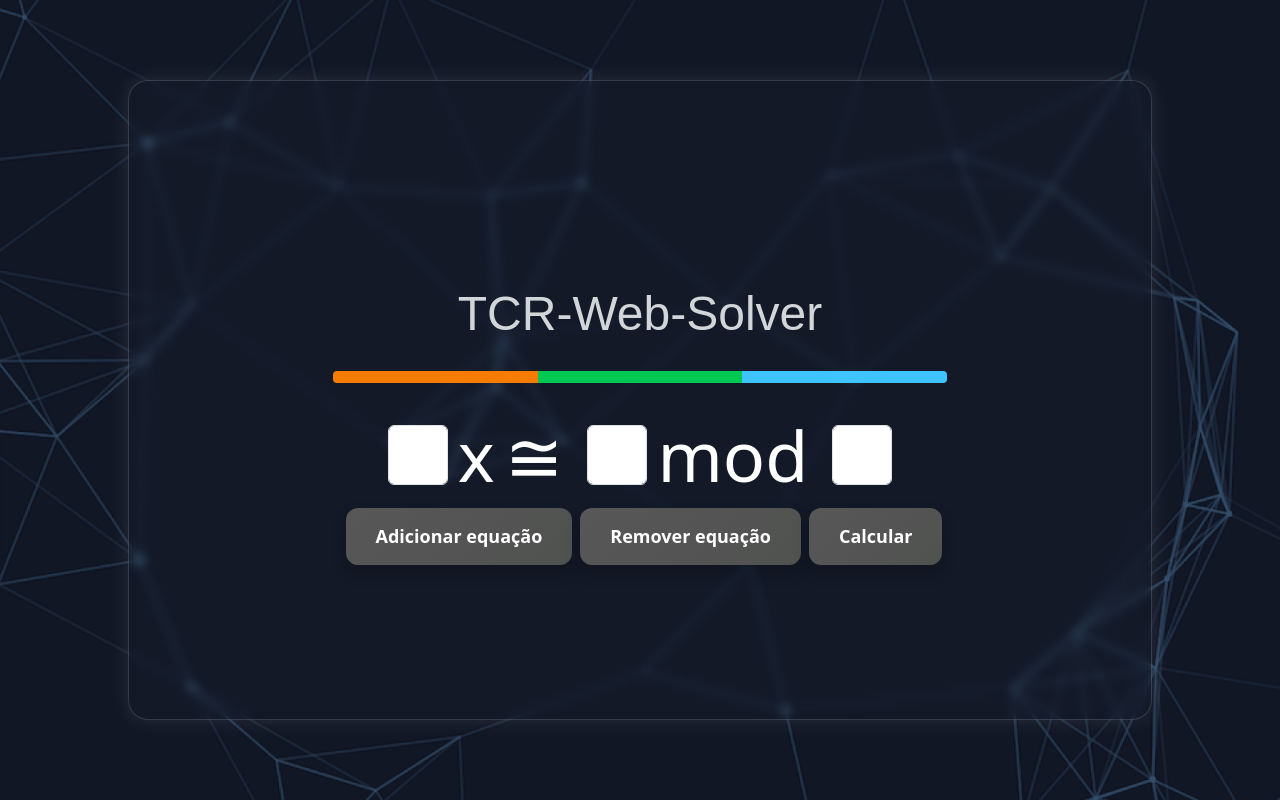
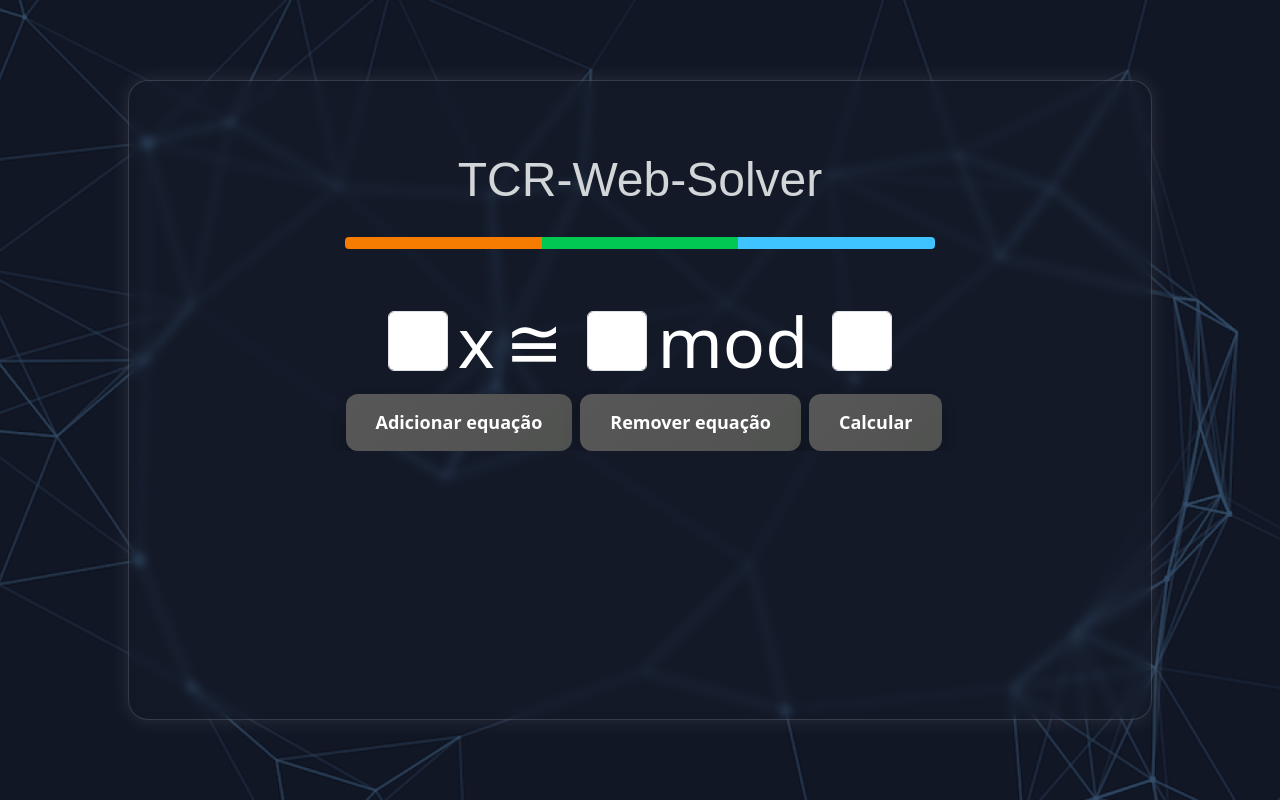
Before and after one commit to NicholasCartaxo/TCR-Web-Solver, a Flask app: page / in a window 1280 px wide. Run offline with Flask 3, Linux system fonts and the light colour scheme.

Commit message:
updated front end

```diff
--- a/api/static/css/style.css
+++ b/api/static/css/style.css
@@ -59,13 +59,14 @@ body {
     display: flex;
     width: 60%; /* ajuste conforme o necessário */
     height: 12px;
-    margin: 20px auto; /* centraliza */
+    margin: 20px auto 10px auto; /* topo auto, base 10px */
     border-radius: 4px;
     overflow: hidden;
 }
 
 .segmento {
-    height: 100%;
+    height: 100%; /* Isso é o mais importante! */
+    flex-grow: 1; /* Faz com que cada segmento cresça igualmente */
 }
 
 .laranja {
@@ -89,6 +90,8 @@ body {
     left: 50%;
     transform: translate(-50%, -50%);
     width: 80%;
+    max-height: 80%; /* <- altura máxima, não fixa */
+    overflow-y: auto; /* <- permite rolagem quando necessário */
     height: 80%;
     background: rgba(255, 255, 255, 0.01); /* ← mais claro e translúcido */
     border-radius: 20px;
@@ -100,5 +103,27 @@ body {
     flex-direction: column;
     align-items: center;
     justify-content: center;
+    justify-content: flex-start; /* <- muda de center para flex-start */
     color: white;
+    padding: 20px; /* espaço interno para rolagem mais suave */
 }
+
+#barra-colorida {
+    display: flex;
+    width: 60%;
+    height: 12px;
+    margin: 20px auto;
+    border-radius: 4px;
+    overflow: hidden;
+
+    position: sticky;
+    top: 0;
+    background-color: rgba(0,0,0,0.2); /* opcional para destacar */
+    z-index: 2; /* garante que fique acima das equações */
+}
+
+.conteudo {
+    width: 100%;
+    overflow-x: hidden;
+    padding-top: 20px;
+}
--- a/api/static/script.js
+++ b/api/static/script.js
@@ -9,12 +9,11 @@ function adicionarEquacao() {
             <div class="d-flex align-items-center">
                 <input type="text" name="valor1[]" class="form-control p-1 text-center" style="width: 60px; height: 60px;">
                 <span style="font-size: 70px; margin-left: 10px;">x</span>
-                <span style="font-size: 70px; margin-left: 10px;">≡</span>
+                <span style="font-size: 70px; margin-left: 10px;">≅</span>
 
                 <input type="text" name="valor2[]" class="form-control p-1 text-center ms-4" style="width: 60px; height: 60px;">
-                <span style="font-size: 70px; margin-left: 10px;">(mod</span>
+                <span style="font-size: 70px; margin-left: 10px;">mod</span>
                 <input type="text" name="modulo[]" class="form-control p-1 text-center ms-4" style="width: 60px; height: 60px;">
-                <span style="font-size: 70px; margin-left: 10px;">)</span>
             </div>
         </div>
     `;
```
Also changed, not shown: api/templates/index.html (indentation only).
